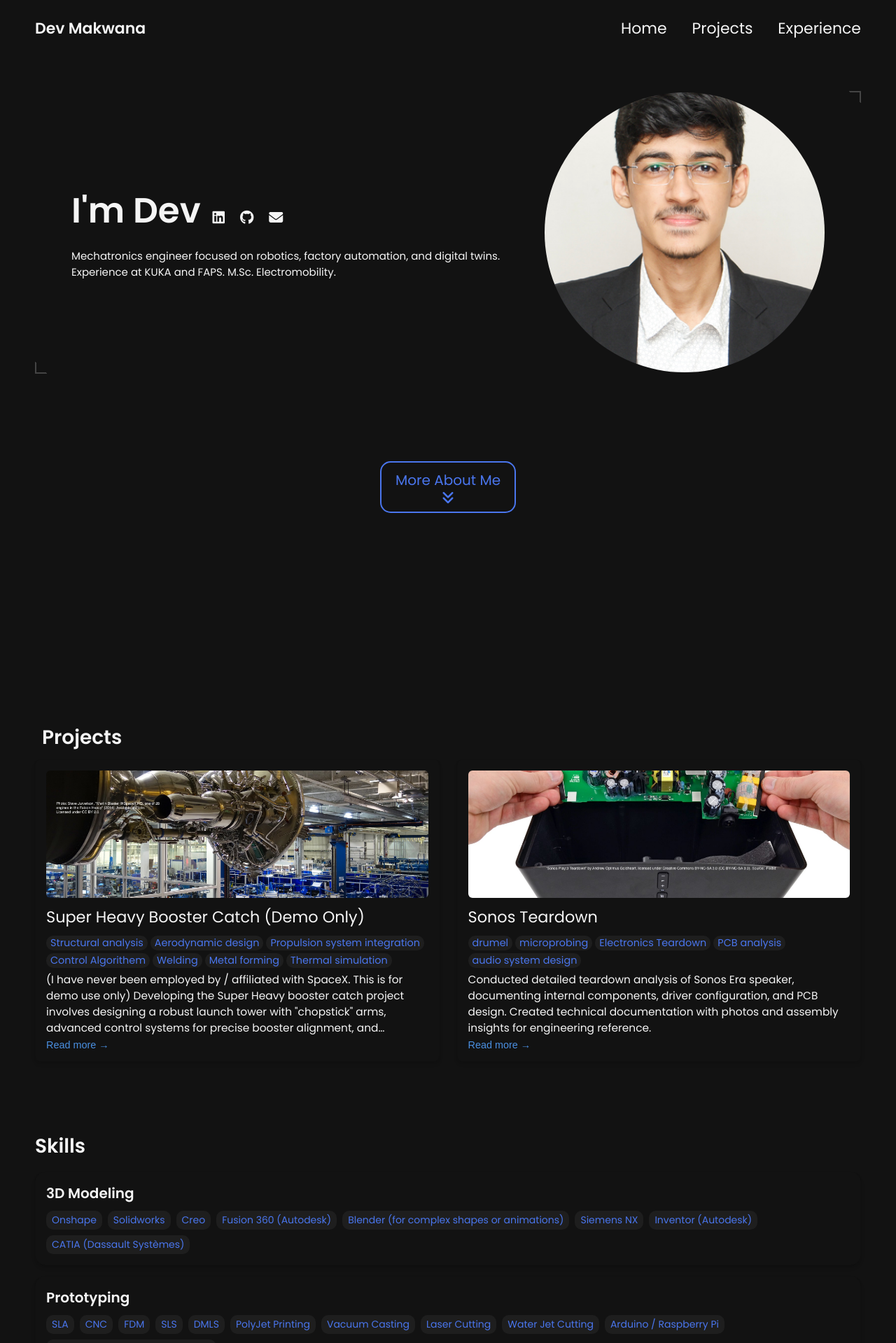
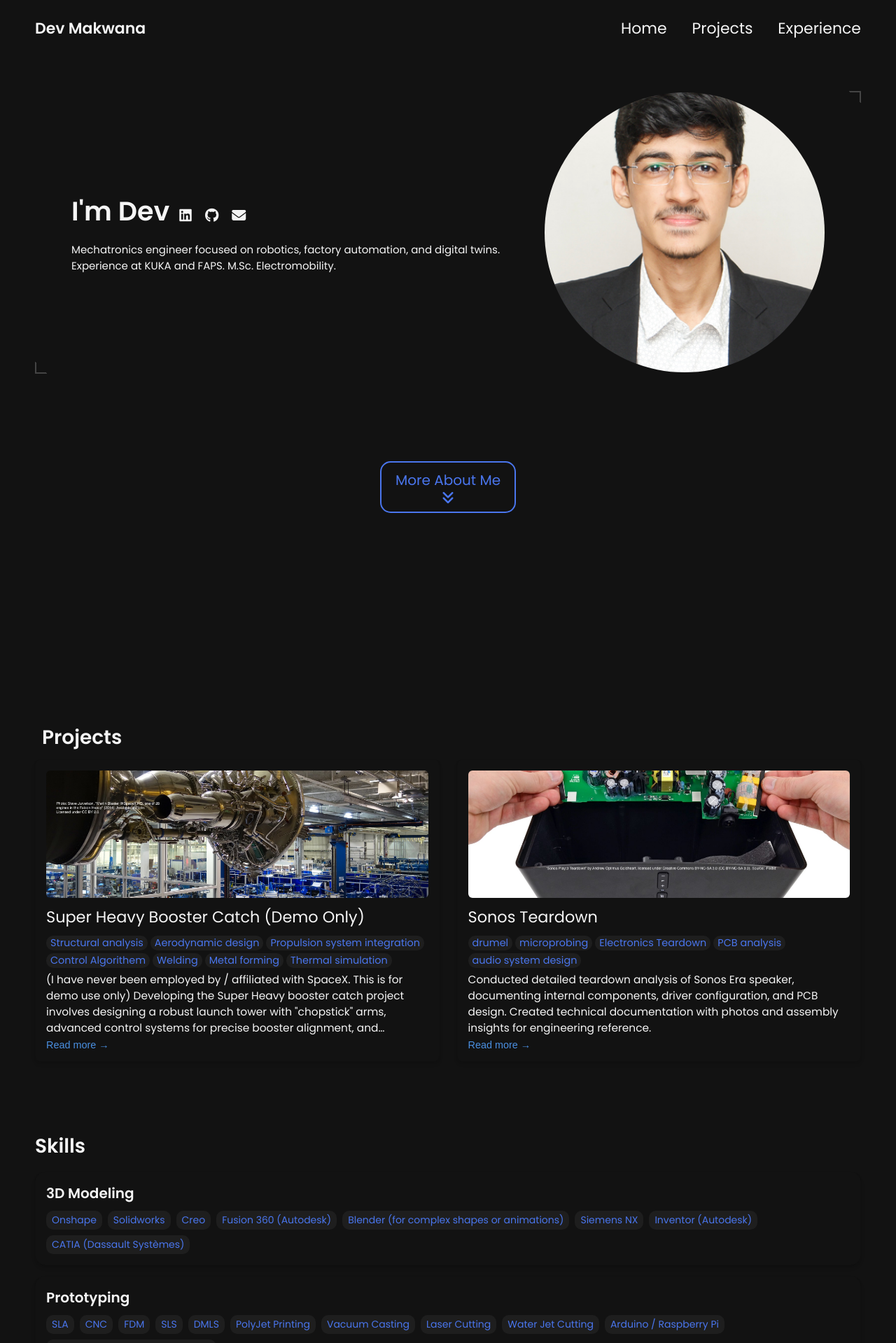
Before and after one commit to devmak7/devmak7.github.io, a Jekyll site: the page built from index.html, in a window 1280 px wide. Shown: the top 1919 px of the page at 70% size. Built offline with Jekyll 4.4.1, drawn with Linux system fonts in a browser that asks for light colours.

Commit message:
Update styles.css

```diff
--- a/css/styles.css
+++ b/css/styles.css
@@ -176,7 +176,7 @@ nav .mobile-nav {
 }
 
 .hero-section .text h2 {
-    font-size: 50px;
+    font-size: 38px;
 }
 
 .hero-section .text .external-links i {
```
